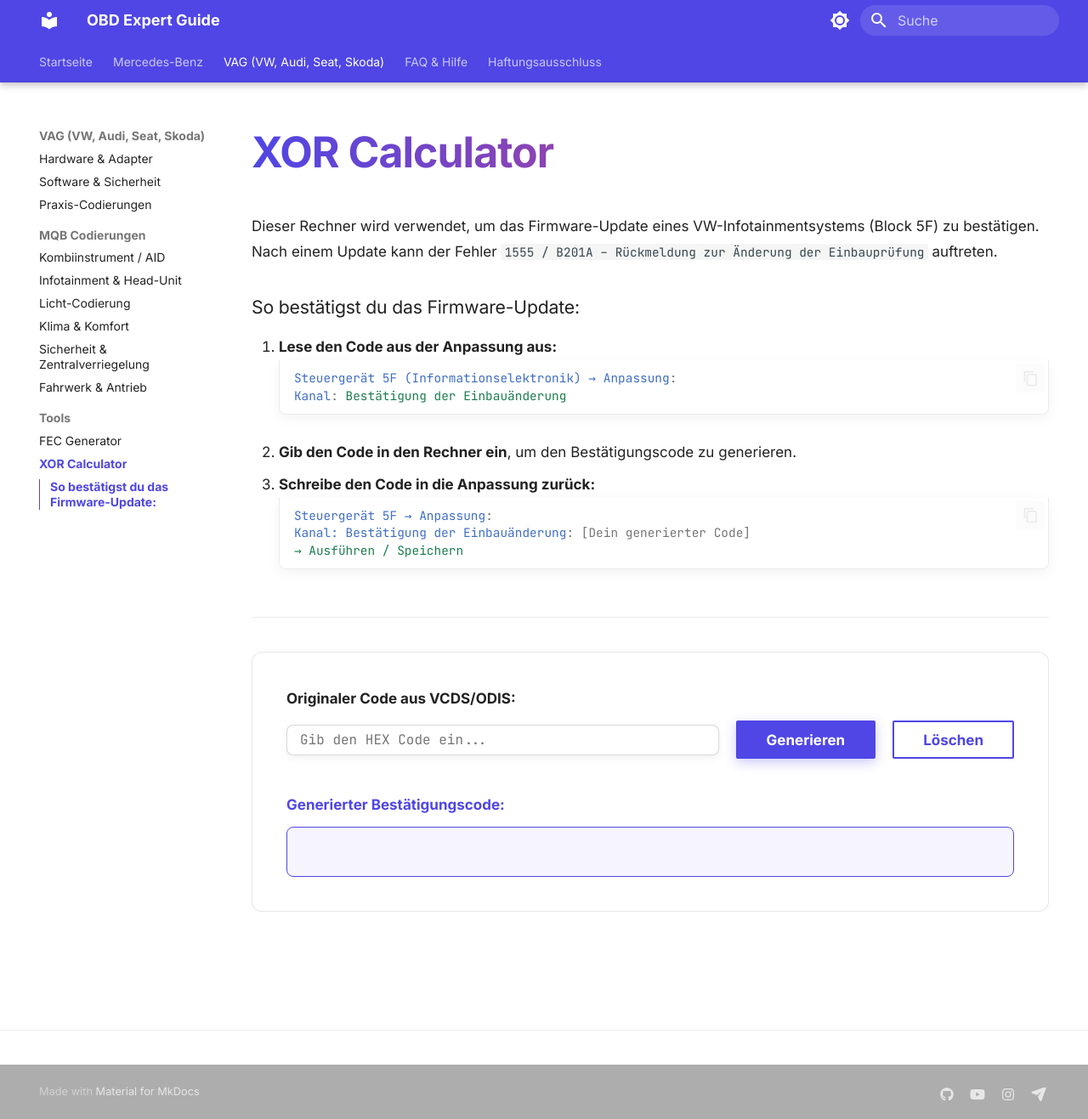
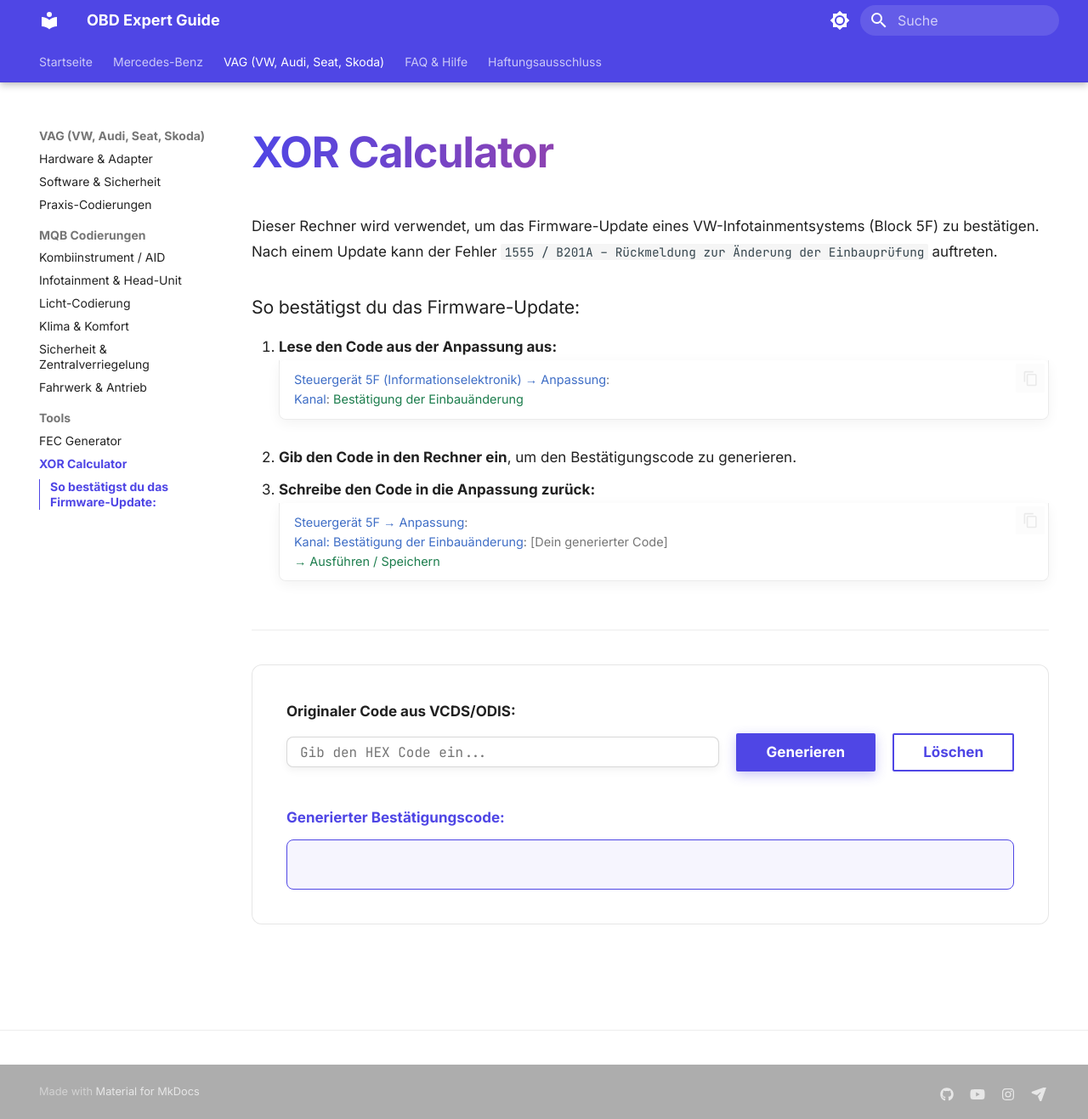
Before and after one commit to CAZE7/CAZE7.github.io, an MkDocs documentation site: the page built from docs/vag/xor.md, in a window 1280 px wide and 1317 px high. Shown: the whole window at 85% size. Built offline with MkDocs 1.6.1 and Material for MkDocs 9.7.7, drawn with Linux system fonts in a browser that asks for light colours.

```diff
--- a/docs/stylesheets/extra.css
+++ b/docs/stylesheets/extra.css
@@ -177,6 +177,9 @@
   background: transparent;
   box-shadow: none;
   border: none;
+  font-family: var(--md-text-font), sans-serif;
+  font-weight: 500;
+  line-height: 1.6;
 }
 
 /* --- 9. Footer --- */
```
